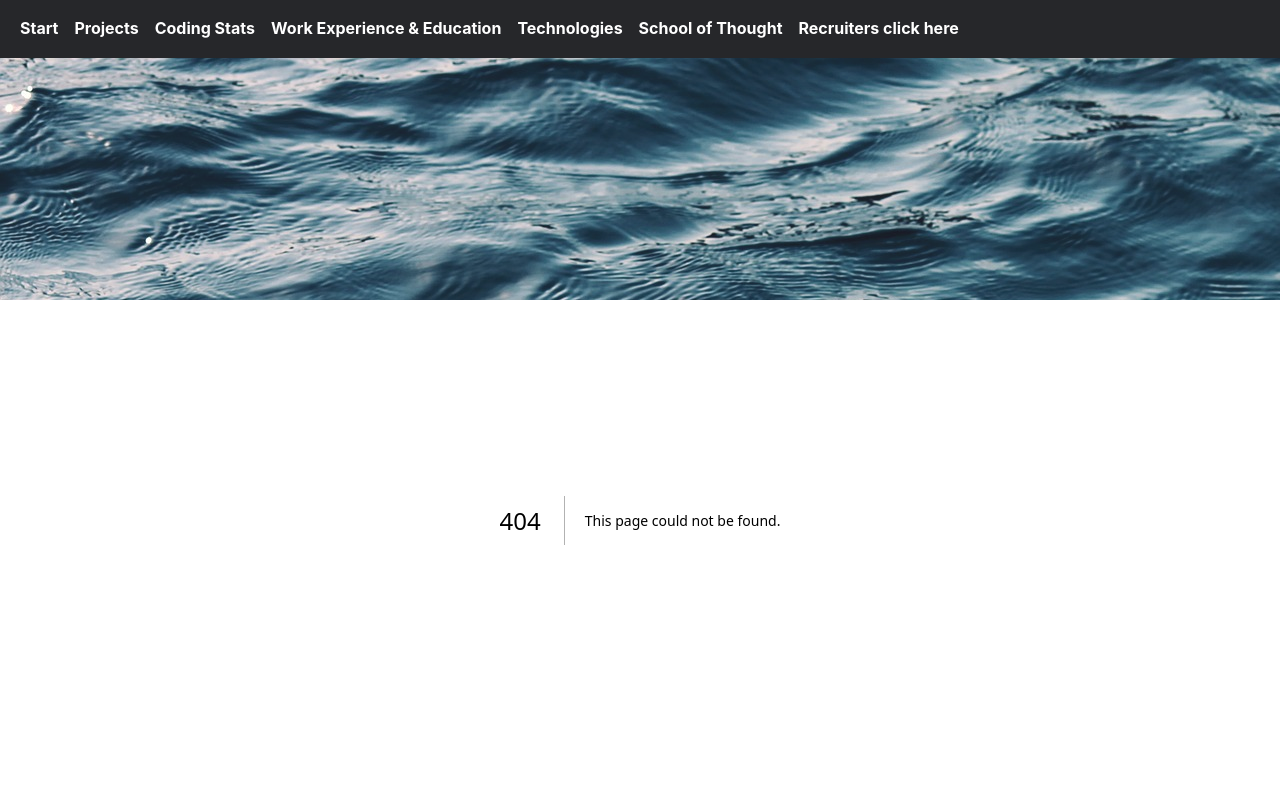
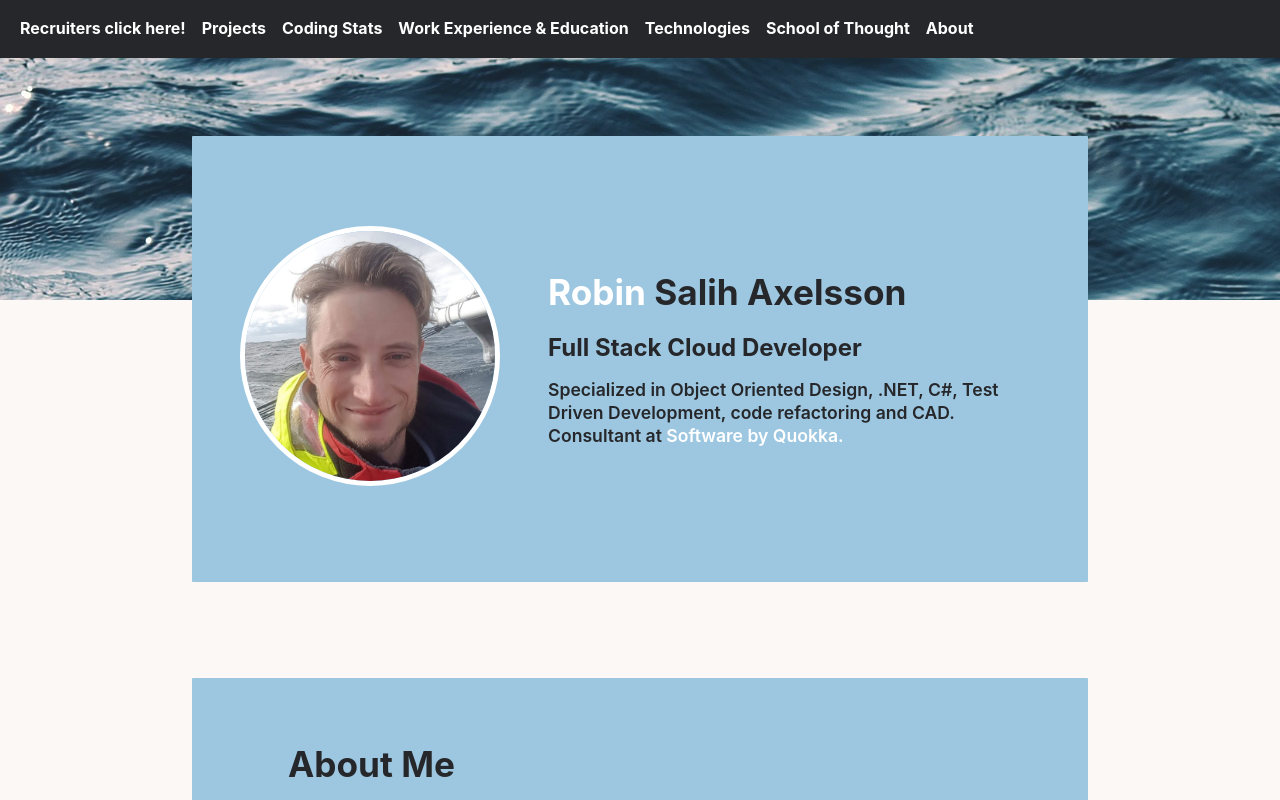
Before and after one commit to RobinAxelsson/personal-jam, a Next.js app: page /about in a window 1280 px wide. Before the commit this address had no page. Shown: the top 800 px of the page. Built offline with nearby package versions, Linux system fonts and the light colour scheme.

Commit message:
changed landing to recruiter click here

```diff
--- a/layouts/layout-components/header.jsx
+++ b/layouts/layout-components/header.jsx
@@ -8,7 +8,7 @@ export const Header = () => {
             <ul>
               <li>
                 <Link href="/" passHref>
-                  Start
+                  Recruiters click here!
                 </Link>
               </li>
               <li>
@@ -37,8 +37,8 @@ export const Header = () => {
                 </Link>
               </li>
               <li>
-                <Link href="/to-recruiters" passHref>
-                  Recruiters click here
+                <Link href="/about" passHref>
+                  About
                 </Link>
               </li>
             </ul>
--- /dev/null
+++ b/pages/about.js
@@ -0,0 +1,20 @@
+import { getSummary, getHeroContent } from "../data-access/resume-repository";
+import CardHero from "../components/hero"
+import MarkdownCard from "../components/markdown-card"
+export async function getStaticProps() {
+  return {
+    props: {
+      summaryData: getSummary(),
+      heroContent: getHeroContent()
+    },
+  };
+}
+
+export default function Home({ summaryData, heroContent }) {
+  return (
+    <div className="card-collection">
+      <CardHero heroContent={heroContent} />
+      <MarkdownCard markdownContent={summaryData.content}/>
+        </div>
+  );
+}
```
Also changed, not shown: pages/index.js (+4 -7 lines), pages/to-recruiters.js (deleted, +0 -17 lines), resume/to-recruiters.md (+2 -2 lines), resume/technologies.csv.
